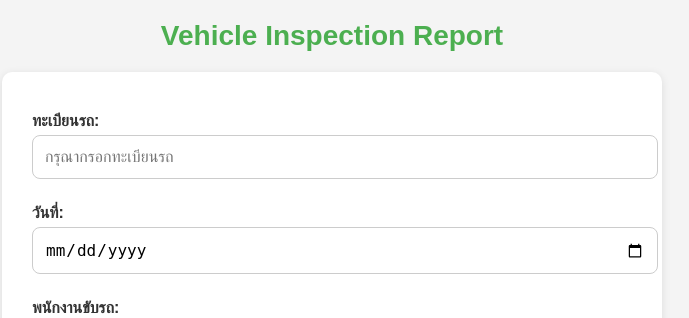
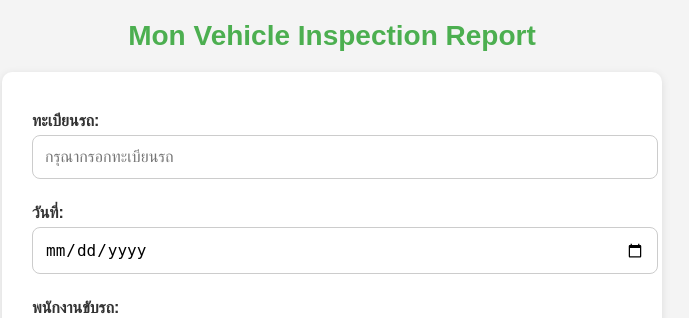
Before and after one commit to Hattaseakhiaw/vehicle-inspection, a Flask app: page / in a window 1280 px wide. Shown: the top 318 px of the page, without its empty margins (308-997 px from the left). Run offline with Flask 3, Linux system fonts and the light colour scheme.

Commit message:
Updated project

```diff
--- a/app.py
+++ b/app.py
@@ -123,7 +123,7 @@ inspection_items = [
 def send_email_with_attachment(excel_filename, latitude, longitude):
     msg = Message(
         'Inspection Report',
-        recipients=['hatta.seak@gmail.com']#,'Anchalee.k@monlogistics.com','Panida.s@monlogistics.com']#, 'songdee.eng@songdeegps.com']
+        recipients=['hatta.seak@gmail.com','Anchalee.k@monlogistics.com','Panida.s@monlogistics.com']#, 'songdee.eng@songdeegps.com']
     )
     msg.body = f"Latitude: {latitude}, Longitude: {longitude}"  # แสดงค่า latitude และ longitude
     with app.open_resource(excel_filename) as fp:
--- a/templates/index.html
+++ b/templates/index.html
@@ -3,7 +3,7 @@
 <head>
     <meta charset="UTF-8">
     <meta name="viewport" content="width=device-width, initial-scale=1.0">
-    <title>Vehicle Inspection</title>
+    <title>Mon Vehicle Inspection</title>
     <style>
         body {
             font-family: 'Arial', sans-serif;
@@ -183,7 +183,7 @@
     </style>
 </head>
 <body>
-    <h1>Vehicle Inspection Report</h1>
+    <h1>Mon Vehicle Inspection Report</h1>
 
     <!-- แสดงข้อความแจ้งเตือน -->
     {% if message %}
```
